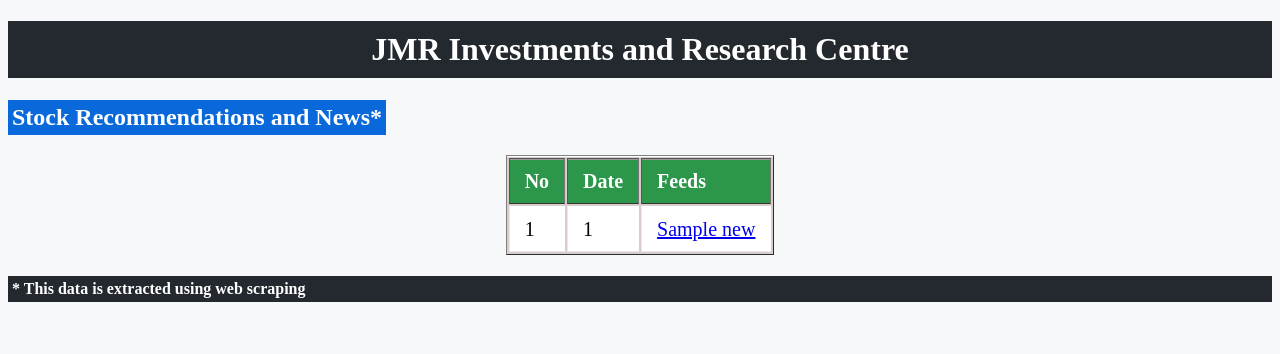
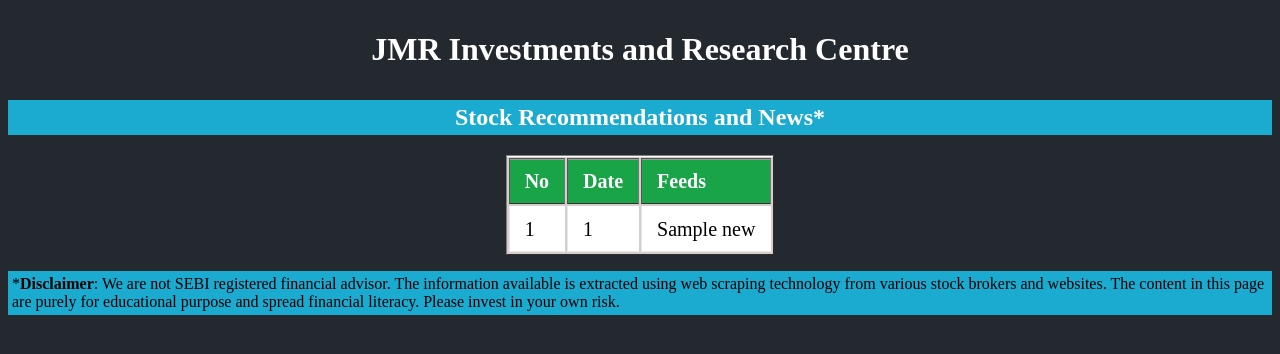
Before and after one commit to jerinjmr/market-today, a Flask app: template templates/index.html in a window 1280 px wide. Shown: the top 354 px of the page. Run offline with Flask 2, Linux system fonts and the light colour scheme; the template is opened without the code that fills it: most values are stand-ins (such as "Sample title", 1, 10 or a date in 2020).

Commit message:
Minor UI/UX improvements

```diff
--- a/static/style.css
+++ b/static/style.css
@@ -1,5 +1,5 @@
  body {
-  	background-color:#f6f8fa
+  	background-color:#24292f
  }
 
 .logo {
@@ -9,17 +9,30 @@
   	text-align: center;
 }
 
-.info {
-	background-color: #24292f;
+.footer {
+	background-color: #1baad0;
+	padding: 4px;
+	color: black;
+}
+
+a {
+	text-decoration: none;
+}
+
+a:hover {
+	text-decoration: underline;
+	color: blue;
+}
+
+.table-content {
+	color: black;
+}
+.banner {
+	background-color: #1baad0;
 	padding: 4px;
 	color: white;
-}
-
-.new {
-	background-color: #0969da;
-	padding: 4px;
-	color: white;
-	width: fit-content;
+	width: auto;
+	text-align: center;
 }
 
 table {
@@ -30,10 +43,11 @@
 	line-height: 24px;
 	text-align: left;
 	margin:auto;
+	width: auto;
 }
 
 th {
-	background-color: #2c974b;
+	background-color: #19a547;
 	border-left: 1px solid #555;
 	border-right: 1px solid #777;
 	border-top: 1px solid #555;
--- a/templates/index.html
+++ b/templates/index.html
@@ -5,9 +5,9 @@
     <meta charset="UTF-8">
     <meta http-equiv="X-UA-Compatible" content="IE=edge">
     <meta name="viewport" content="width=device-width, initial-scale=1.0">
-    <title>Stock News</title>
+    <title>Market Today.com</title>
     <link type="text/css" rel="stylesheet" href="../static/style.css">
-    <link rel="shortcut icon" href="{{ url_for('static', filename='aj.png') }}">
+    <link rel="shortcut icon" href="{{ url_for('static', filename='mt.png') }}">
 </head>
 
 <body>
@@ -15,7 +15,7 @@
         <h1 class="logo">JMR Investments and Research Centre</h1>
     </div>
     <div class="container">
-        <h2 class="new">Stock Recommendations and News* </h2>
+        <h2 class="banner">Stock Recommendations and News* </h2>
     </div>
     <table border="1">
         <thead>
@@ -31,7 +31,7 @@
                 <td>{{loop.index}}</td>
                 <td>{{news[0]}}</td>
                 <td>
-                    <a href="{{news[2]}}">
+                    <a class="table-content" href="{{news[2]}}">
                         {{news[1]}}
                     </a>
                 </td>
@@ -40,7 +40,12 @@
         </tbody>
     </table>
     <div class="container">
-        <h4 class="info">* This data is extracted using web scraping</h4>
+        <p class="footer">
+            *<b>Disclaimer</b>: We are not SEBI registered financial advisor.
+            The information available is extracted using web scraping technology from various stock brokers and
+            websites. The content in this page are purely for educational purpose and spread financial literacy.
+            Please invest in your own risk.
+        </p>
     </div>
     <script src="../static/script.js"></script>
 </body>
```
Also changed, not shown: static/aj.png (deleted), static/mt.png (added).
